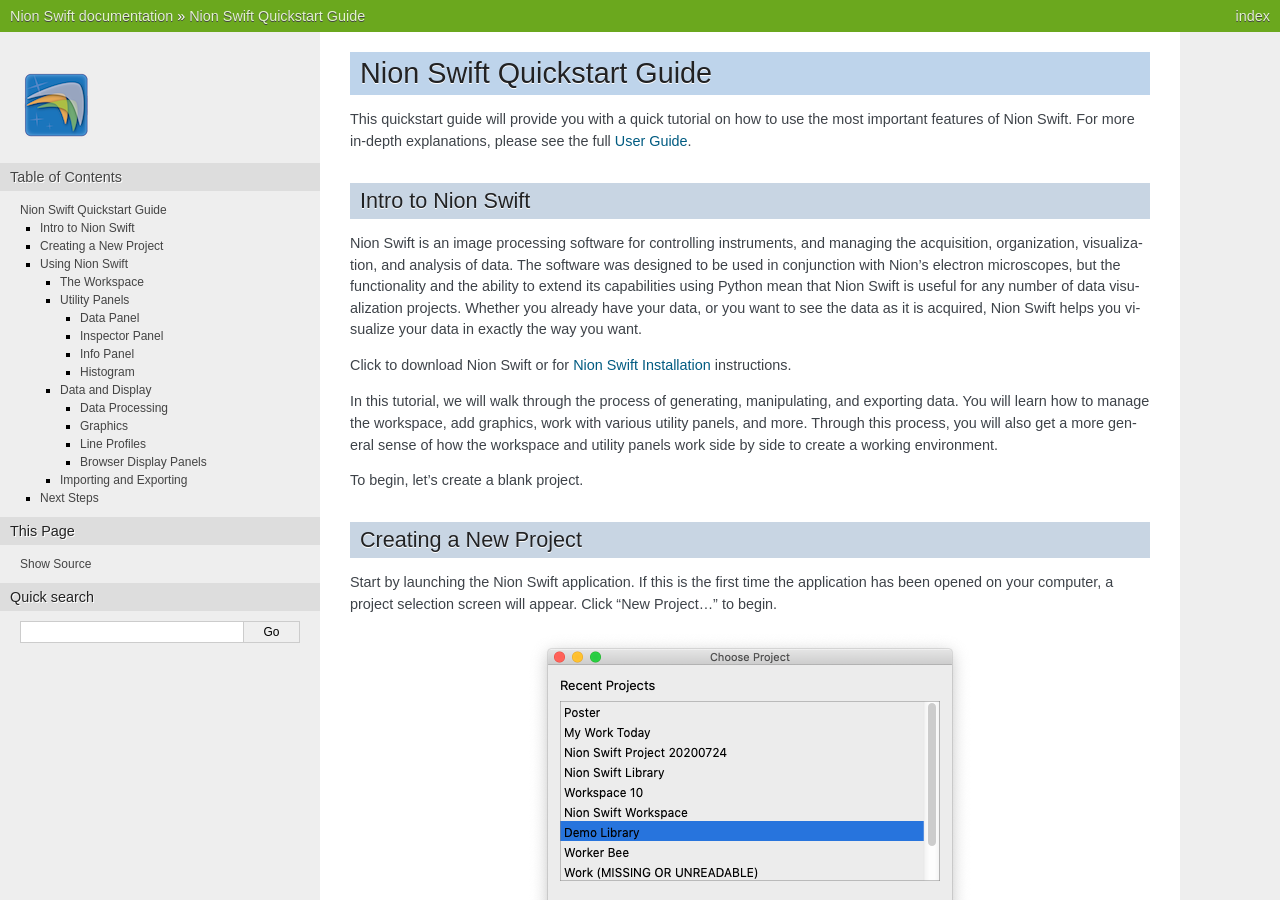
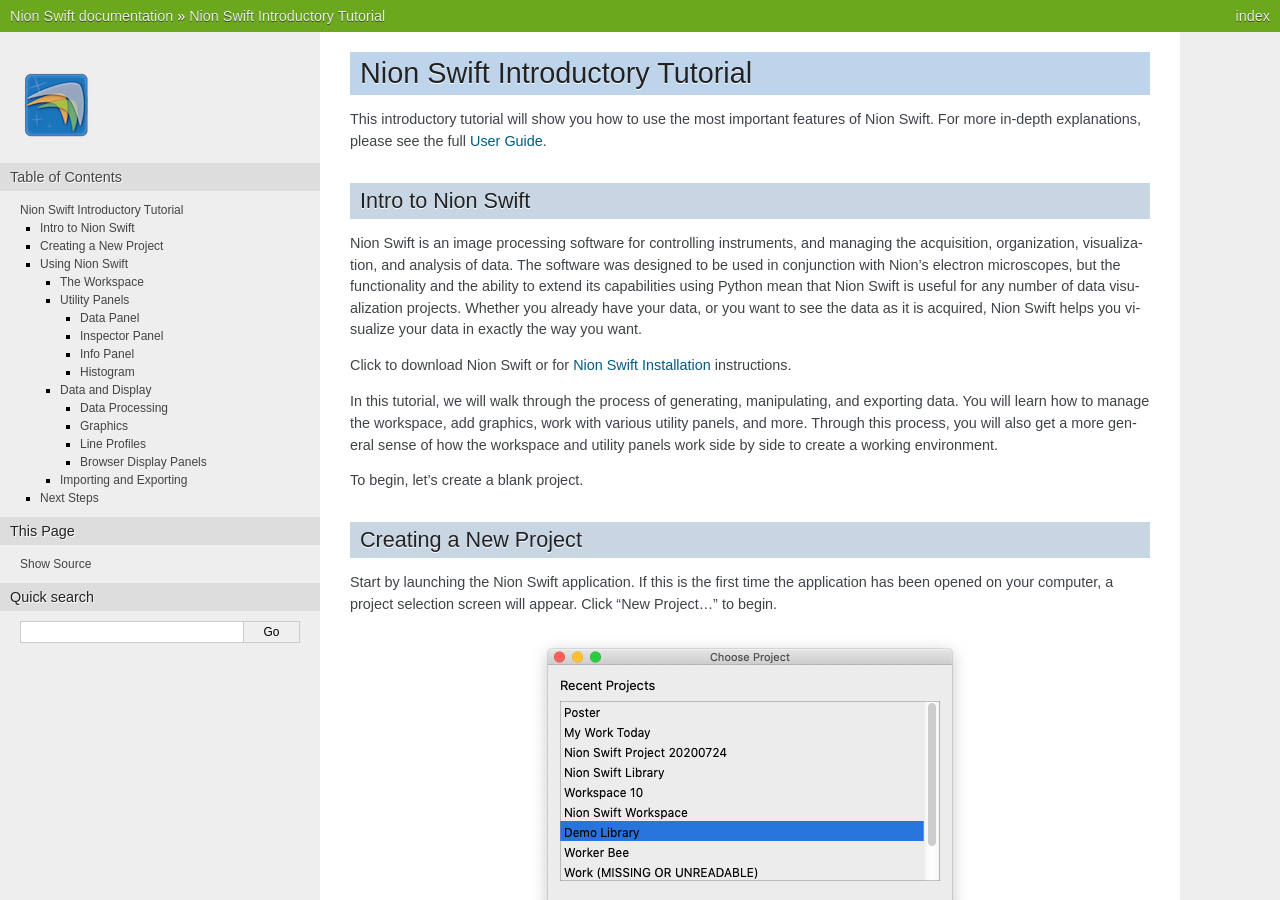
Before and after one commit to nion-software/nionswift, a Sphinx documentation site: the page built from docs/basic_use.rst, in a window 1280 px wide and 900 px high. Built offline with Sphinx 7.4.7, drawn with Linux system fonts in a browser that asks for light colours; some of the changed text lies outside the part shown.

Commit message:
Rename the introductory quick start guide to introductory tutorial.

```diff
--- a/docs/basic_use.rst
+++ b/docs/basic_use.rst
@@ -2,10 +2,10 @@
 
 .. _basic-use:
 
-###########################
-Nion Swift Quickstart Guide
-###########################
-This quickstart guide will provide you with a quick tutorial on how to use the most important features of Nion Swift. For more in-depth explanations, please see the full :ref:`user-guide`.
+################################
+Nion Swift Introductory Tutorial
+################################
+This introductory tutorial will show you how to use the most important features of Nion Swift. For more in-depth explanations, please see the full :ref:`user-guide`.
 
 *******************
 Intro to Nion Swift
```
